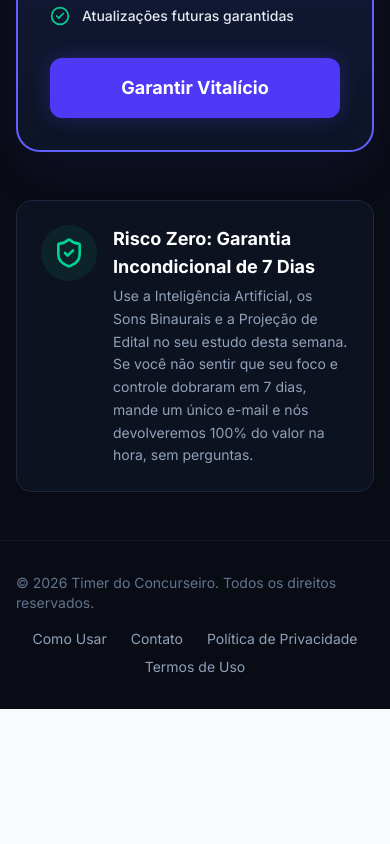
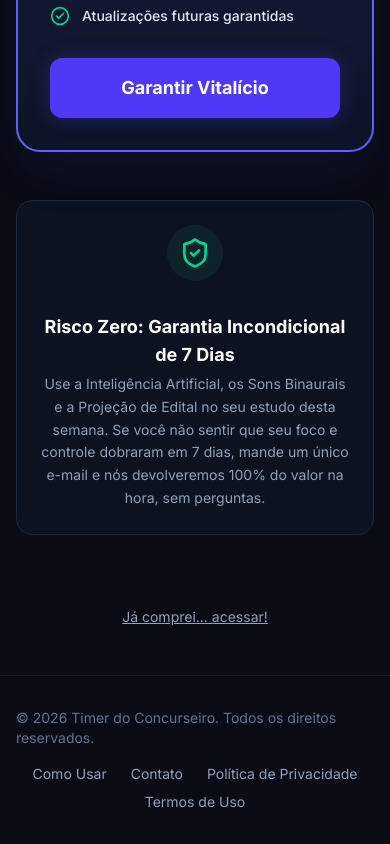
Before and after one commit to timerdoconcurseiro-hash/timer-do-concurseiro, a Next.js app: page /pricing in a window 390 px wide. Shown: the part 1078-1922 px from the top of the page. Before the commit the page ends 1787 px from the top, so only its background shows below. Built offline with nearby package versions, Linux system fonts and the light colour scheme.

Commit message:
feat: adicionar PremiumObserver e botao de re-autenticacao no dashboard

```diff
--- a/app/dashboard/page.tsx
+++ b/app/dashboard/page.tsx
@@ -5,6 +5,8 @@ import { ConsistencyHeatmap } from "@/components/dashboard/ConsistencyHeatmap";
 import { SmartCycle } from "@/components/dashboard/SmartCycle";
 import { EditalProjection } from "@/components/dashboard/EditalProjection";
 import { AmbientSounds } from "@/components/dashboard/AmbientSounds";
+import { PremiumObserver } from "@/components/dashboard/PremiumObserver";
+import { VerifyPaymentButton } from "@/components/dashboard/VerifyPaymentButton";
 import Link from "next/link";
 
 import { getUserProfile, getSubjectAnalytics } from "@/app/actions";
@@ -17,6 +19,7 @@ export default async function DashboardPage() {
 
   return (
     <div className="min-h-screen bg-[#090C15] text-slate-200 p-4 md:p-8 font-sans selection:bg-indigo-500/30">
+      {profile?.id && <PremiumObserver userId={profile.id} currentPlan={profile.plan || 'free'} />}
       <div className="max-w-7xl mx-auto space-y-8">
 
         {/* Header - Minimalist */}
@@ -67,6 +70,9 @@ export default async function DashboardPage() {
                     <p className="text-xs text-slate-500 text-center md:text-left mt-3">
                       Por menos do valor de um lanche por mês.
                     </p>
+                    <div className="flex justify-center md:justify-start">
+                      <VerifyPaymentButton />
+                    </div>
                   </div>
                 </div>
 
--- a/app/pricing/page.tsx
+++ b/app/pricing/page.tsx
@@ -3,6 +3,7 @@
 import React from "react";
 import Link from "next/link";
 import { CheckCircle2, ShieldCheck, Zap, ArrowLeft } from "lucide-react";
+import { VerifyPaymentButton } from "@/components/dashboard/VerifyPaymentButton";
 
 export default function PricingPage() {
   return (
@@ -86,16 +87,21 @@ export default function PricingPage() {
         </div>
 
         {/* Garantia */}
-        <div className="max-w-2xl mx-auto mt-12 bg-slate-900/60 border border-slate-800 rounded-2xl p-6 flex items-start gap-4">
-          <div className="bg-emerald-500/10 p-3 rounded-full shrink-0">
+        <div className="max-w-2xl mx-auto mt-12 bg-slate-900/60 border border-slate-800 rounded-2xl p-6 flex flex-col md:flex-row items-center md:items-start gap-4">
+          <div className="bg-emerald-500/10 p-3 rounded-full shrink-0 mb-4 md:mb-0">
             <ShieldCheck size={32} className="text-emerald-400" />
           </div>
           <div>
-            <h4 className="text-lg font-bold text-white mb-1">Risco Zero: Garantia Incondicional de 7 Dias</h4>
-            <p className="text-sm text-slate-400 leading-relaxed">
+            <h4 className="text-lg font-bold text-white mb-1 text-center md:text-left">Risco Zero: Garantia Incondicional de 7 Dias</h4>
+            <p className="text-sm text-slate-400 leading-relaxed text-center md:text-left">
               Use a Inteligência Artificial, os Sons Binaurais e a Projeção de Edital no seu estudo desta semana. Se você não sentir que seu foco e controle dobraram em 7 dias, mande um único e-mail e nós devolveremos 100% do valor na hora, sem perguntas.
             </p>
           </div>
+        </div>
+
+        {/* Verificação de Pagamento */}
+        <div className="mt-8 flex justify-center">
+          <VerifyPaymentButton />
         </div>
 
       </div>
--- /dev/null
+++ b/components/dashboard/PremiumObserver.tsx
@@ -0,0 +1,37 @@
+"use client";
+
+import { useEffect } from "react";
+import { useRouter } from "next/navigation";
+import { createClient } from "@/lib/supabase/client";
+
+export function PremiumObserver({ userId, currentPlan }: { userId: string, currentPlan: string }) {
+  const router = useRouter();
+
+  useEffect(() => {
+    if (currentPlan === "premium" || !userId) return;
+
+    const supabase = createClient();
+    let isMounted = true;
+
+    // Polling a cada 3 segundos para liberar a tela imediatamente após o webhook do Asaas alterar o DB.
+    // Usamos polling em vez de Realtime apenas porque Realtime precisa ser ativado na tabela pelo painel do Supabase.
+    const interval = setInterval(async () => {
+      const { data } = await supabase
+        .from("profiles")
+        .select("plan")
+        .eq("id", userId)
+        .single();
+
+      if (isMounted && data?.plan === "premium") {
+        router.refresh(); // Faz o Next.js re-renderizar a página servidor, destravando o premium
+      }
+    }, 3000);
+
+    return () => {
+      isMounted = false;
+      clearInterval(interval);
+    };
+  }, [userId, currentPlan, router]);
+
+  return null;
+}
--- /dev/null
+++ b/components/dashboard/VerifyPaymentButton.tsx
@@ -0,0 +1,33 @@
+"use client";
+
+import { useState } from "react";
+import { createClient } from "@/lib/supabase/client";
+import { Loader2 } from "lucide-react";
+
+export function VerifyPaymentButton() {
+  const [loading, setLoading] = useState(false);
+
+  const handleVerify = async () => {
+    setLoading(true);
+    const supabase = createClient();
+
+    // Força a re-autenticação para atualizar a sessão e ler os dados frescos do banco
+    await supabase.auth.signInWithOAuth({
+      provider: "google",
+      options: {
+        redirectTo: `${window.location.origin}/auth/callback`,
+      },
+    });
+  };
+
+  return (
+    <button
+      onClick={handleVerify}
+      disabled={loading}
+      className="mt-6 mx-auto flex items-center justify-center gap-2 text-sm text-slate-400 hover:text-white transition-colors underline"
+    >
+      {loading && <Loader2 className="animate-spin" size={16} />}
+      Já comprei... acessar!
+    </button>
+  );
+}
```
